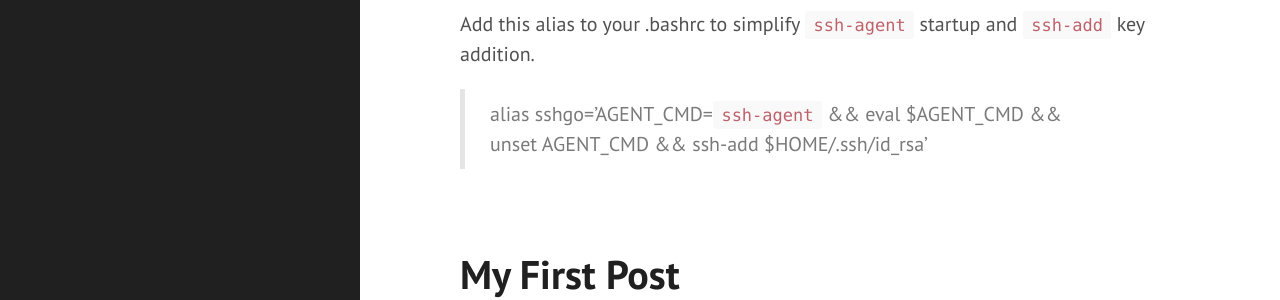
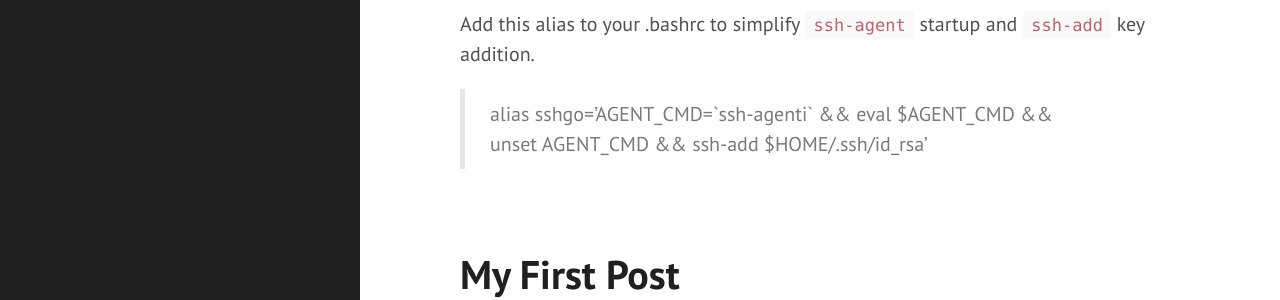
Before and after one commit to mtheunissen82/mtheunissen82.github.io, a Jekyll site: the page built from index.html, in a window 1280 px wide and 1126 px high. Shown: the part 238-538 px from the top of the window. Built offline with Jekyll 4.4.1, drawn with Linux system fonts in a browser that asks for light colours; nearby versions of some CDN libraries; Markdown is read by kramdown in place of the engine named in the settings; the list of posts is cut into pages by our own code; comment, search, counter and statistics services are not loaded.

Commit message:
Escape backticks sshgo post

```diff
--- a/_posts/2016-02-25-sshgo.md
+++ b/_posts/2016-02-25-sshgo.md
@@ -1,3 +1,3 @@
 # sshgo
 Add this alias to your .bashrc to simplify `ssh-agent` startup and `ssh-add` key addition.
-> alias sshgo='AGENT_CMD=`ssh-agent` && eval $AGENT_CMD && unset AGENT_CMD && ssh-add $HOME/.ssh/id_rsa'
+> alias sshgo='AGENT_CMD=\`ssh-agenti\` && eval $AGENT_CMD && unset AGENT_CMD && ssh-add $HOME/.ssh/id_rsa'
```
